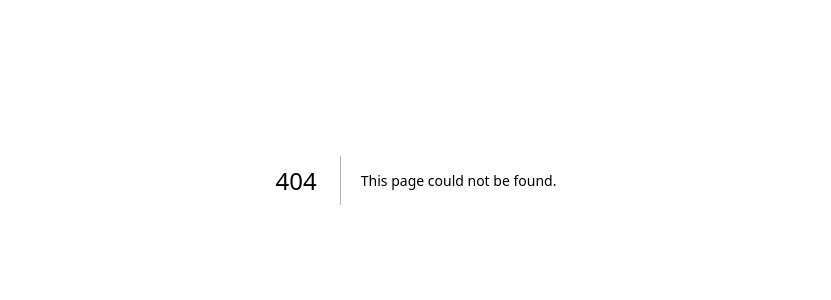
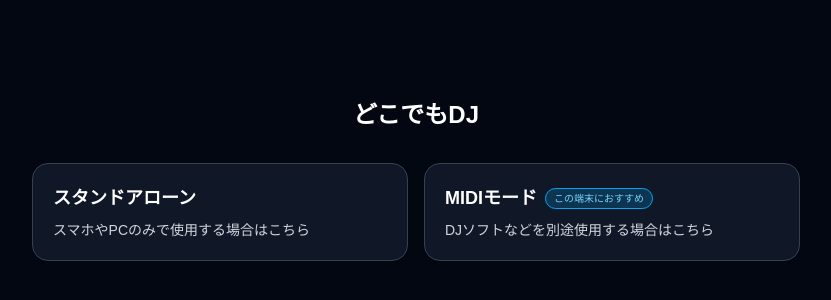
Before and after one commit to andooo26/dokodemo-dj, a Next.js app: page / in a window 1280 px wide. Before the commit this address had no page. Shown: the part 220-520 px from the top of the page, without its empty margins (224-1055 px from the left). Built offline with nearby package versions, Linux system fonts and the light colour scheme.

Commit message:
PCからもtouchを開ける実装

```diff
--- /dev/null
+++ b/src/app/page.tsx
@@ -0,0 +1,70 @@
+import Link from 'next/link'
+import { headers } from 'next/headers'
+import { normalizeCode, isValidCode, withRoom } from '@/core/room'
+
+// 端末から入口を決め打ちせず、どちらで使うかを選んでもらう。
+// PCでコントローラを開きたい場面があるため。推奨の印だけ端末から出す
+const MOBILE_UA = /Android|iPhone|iPad|iPod|webOS|BlackBerry|IEMobile|Opera Mini/i
+
+type Props = {
+  searchParams: Promise<Record<string, string | string[] | undefined>>
+}
+
+export default async function Home({ searchParams }: Props) {
+  const params = await searchParams
+  const raw = typeof params.room === 'string' ? params.room : ''
+  const code = isValidCode(normalizeCode(raw)) ? normalizeCode(raw) : null
+
+  const ua = (await headers()).get('user-agent') ?? ''
+  const isMobile = MOBILE_UA.test(ua)
+
+  const choices = [
+    {
+      href: withRoom('/touch', code),
+      title: 'スタンドアローン',
+      lead: 'スマホやPCのみで使用する場合はこちら',
+      recommended: isMobile,
+    },
+    {
+      href: withRoom('/output', code),
+      title: 'MIDIモード',
+      lead: 'DJソフトなどを別途使用する場合はこちら',
+      recommended: !isMobile,
+    },
+  ]
+
+  return (
+    <main className="min-h-screen bg-gray-950 text-white flex flex-col items-center justify-center
+                     gap-8 px-6 py-10">
+      <h1 className="text-2xl font-bold">どこでもDJ</h1>
+
+      <div className="w-full max-w-md flex flex-col gap-4 sm:max-w-3xl sm:flex-row">
+        {choices.map(c => (
+          <Link
+            key={c.href}
+            href={c.href}
+            className="flex-1 flex flex-col gap-2 rounded-2xl border border-gray-700 bg-gray-900
+                       px-5 py-5 active:bg-gray-800 hover:border-gray-500 transition-colors"
+          >
+            <div className="flex items-center gap-2">
+              <span className="text-lg font-semibold">{c.title}</span>
+              {c.recommended && (
+                <span className="text-[10px] px-2 py-0.5 rounded-full bg-sky-500/20
+                                 border border-sky-500 text-sky-300">
+                  この端末におすすめ
+                </span>
+              )}
+            </div>
+            <span className="text-sm text-gray-300">{c.lead}</span>
+          </Link>
+        ))}
+      </div>
+
+      {code && (
+        <p className="text-xs text-gray-500">
+          ルーム <span className="font-mono text-gray-300">{code}</span> に参加します
+        </p>
+      )}
+    </main>
+  )
+}
--- a/src/middleware.ts
+++ b/src/middleware.ts
@@ -3,11 +3,10 @@ import type { NextRequest } from 'next/server'
 
 const MOBILE_UA = /Android|iPhone|iPad|iPod|webOS|BlackBerry|IEMobile|Opera Mini/i
 
-// 端末ごとにページを振り分ける
+// モニタだけPC専用にする。入口の選択はルートの画面が受け持つ
 export function middleware(request: NextRequest) {
   const { pathname } = request.nextUrl
   const isMobile = MOBILE_UA.test(request.headers.get('user-agent') ?? '')
-  const home = isMobile ? '/touch' : '/output'
 
   // ルームコードを落とさずに転送する
   const redirect = (to: string) => {
@@ -16,15 +15,12 @@ export function middleware(request: NextRequest) {
     return NextResponse.redirect(url)
   }
 
-  // ルートは端末に応じた入口へ
-  if (pathname === '/') return redirect(home)
-
-  // モニタはPC専用。コントローラはどちらでも開ける
+  // モニタはPC専用。スマホで開いたらコントローラへ回す
   if (pathname === '/output' && isMobile) return redirect('/touch')
 
   return NextResponse.next()
 }
 
 export const config = {
-  matcher: ['/', '/touch', '/output'],
+  matcher: ['/output'],
 }
```
